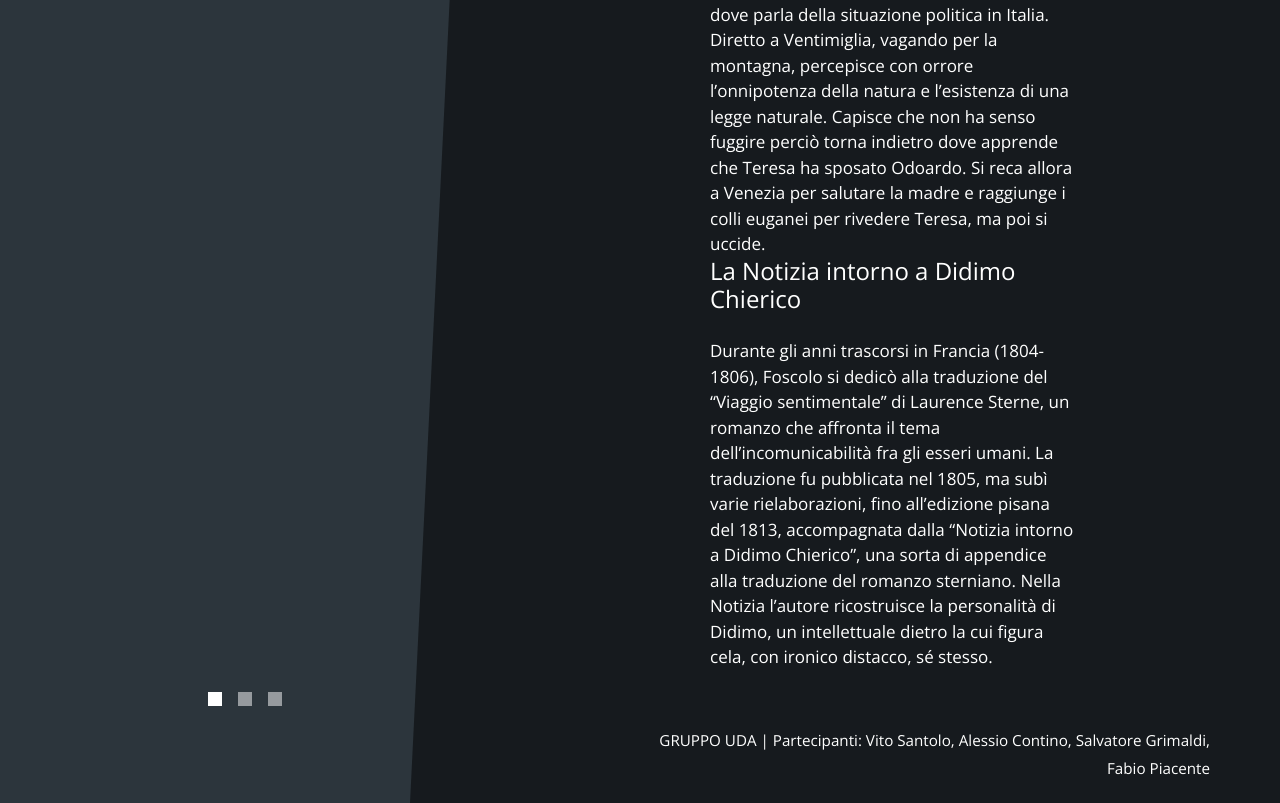
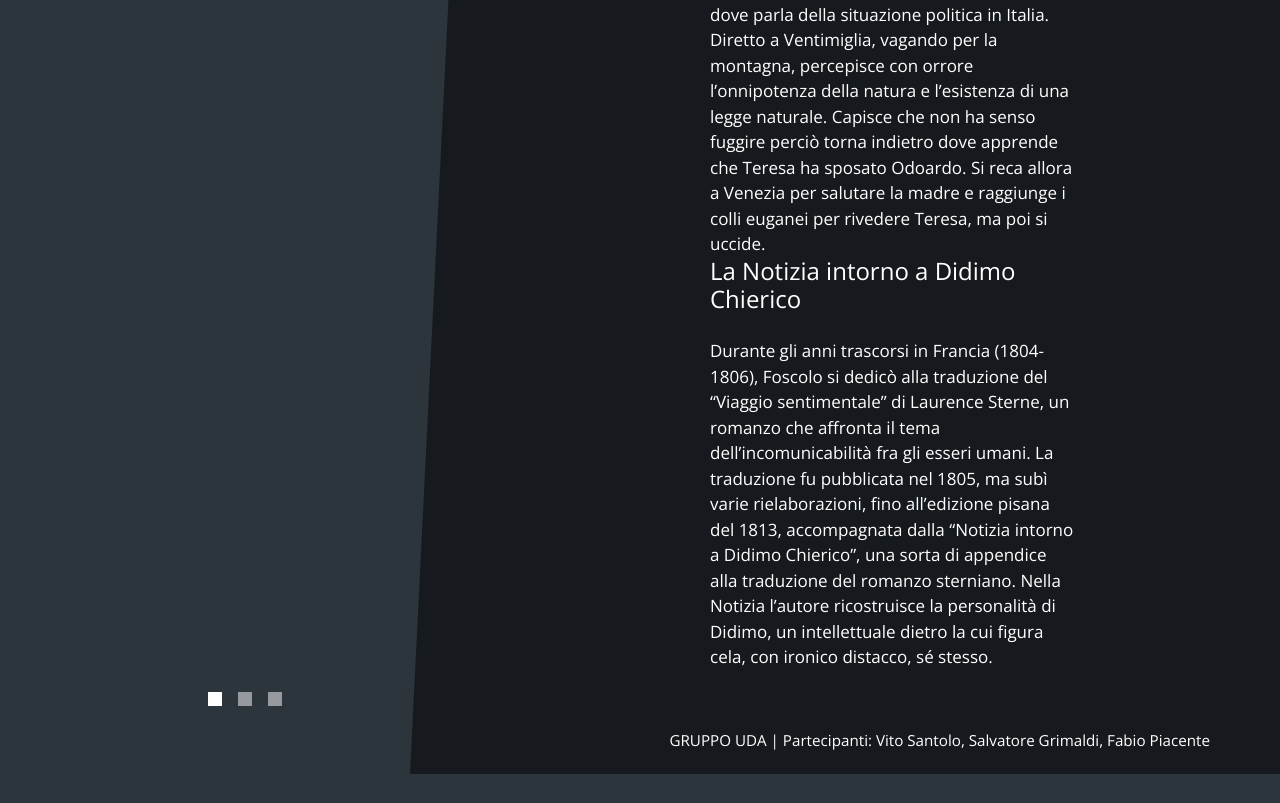
Before and after one commit to santy0004/UDAcompleta, a plain HTML site: page Ugofoscolo.html in a window 1280 px wide. Shown: the part 3855-4658 px from the top of the page. After the commit the page ends 4629 px from the top, so only its background shows below. Drawn offline with nearby package versions, Linux system fonts and the light colour scheme.

Commit message:
Update Ugofoscolo.html

```diff
--- a/Ugofoscolo.html
+++ b/Ugofoscolo.html
@@ -165,7 +165,7 @@
                 <footer class="tm-site-footer text-right">
                     <p class="mb-0">GRUPPO UDA
 
-                        | Partecipanti: <a rel="nofollow" target="_parent" href="https://templatemo.com" class="tm-text-link">Vito Santolo, Alessio Contino, Salvatore Grimaldi, Fabio Piacente</a></p>
+                        | Partecipanti: <a rel="nofollow" target="_parent" class="tm-text-link">Vito Santolo, Salvatore Grimaldi, Fabio Piacente</a></p>
                    </footer>
             </div>
         </div>
```
